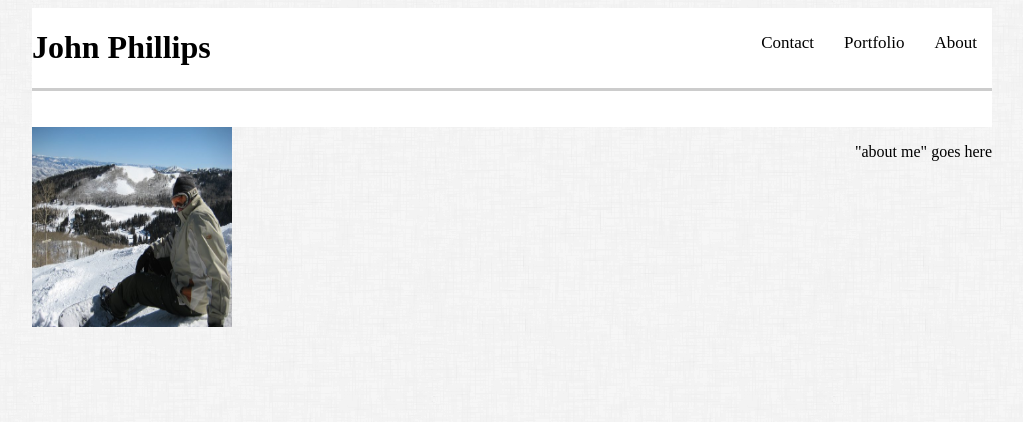
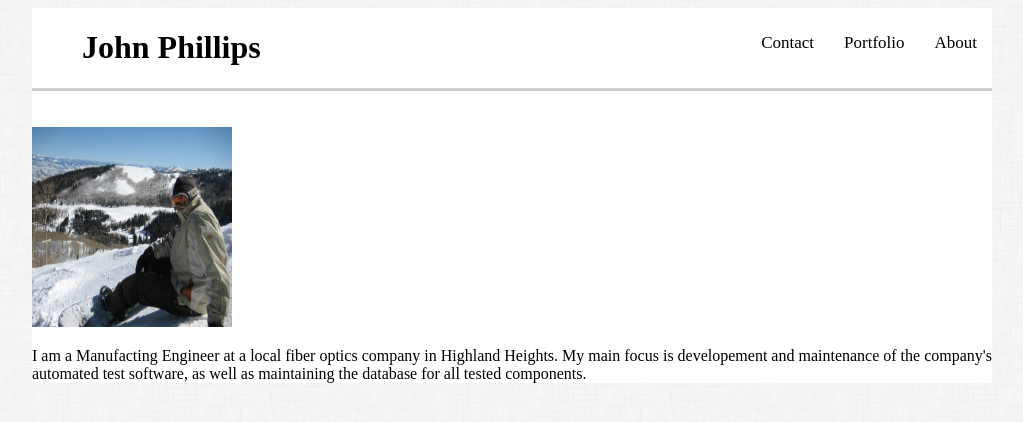
Before and after one commit to jphillips37/Portfolio, a plain HTML site: page index.html in a window 1280 px wide. Shown: the whole page, without its empty margins (128-1151 px from the left). Drawn offline with Linux system fonts and the light colour scheme.

Commit message:
updated bio section

```diff
--- a/index.html
+++ b/index.html
@@ -12,11 +12,8 @@
         <a href"#Contact">Contact</a>
     </div>
     <br><br>
-    <div class="left">
        <img src="assets/images/profile_pic.jpg" alt="profile picture" height="200px" width="200px">
-    </div>
-    <div class="right">
-      <p>"about me" goes here</p>
-    </div>
+
+      <p>I am a Manufacting Engineer at a local fiber optics company in Highland Heights. My main focus is developement and maintenance of the company's automated test software, as well as maintaining the database for all tested components.</p>
 </div>
 </body>
--- a/style.css
+++ b/style.css
@@ -36,4 +36,5 @@
 .navbar h1 {
     float:left;
     text-align:center;
+    padding-left: 50px;
 }
```
